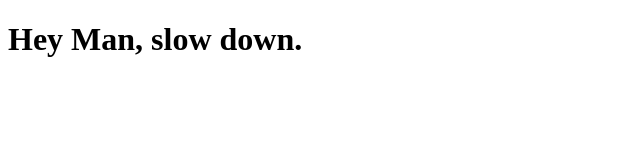
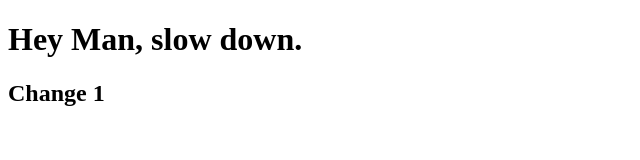
Before and after one commit to avroshk/testjenkins, a website: page app/index.html in a window 1280 px wide. Shown: the whole page, without its empty margins (0-640 px from the left). Drawn offline with nearby package versions, Linux system fonts and the light colour scheme.

Commit message:
Change 1 - all

```diff
--- a/app/index.html
+++ b/app/index.html
@@ -8,6 +8,7 @@
 	<body ng-app="myAngularApp">
 		<div ng-controller="myCtrl">
 			<h1>{{heading}}</h1>
+			<h2>Change 1</h2>
 		</div>
 	</body>
 </html>
```
